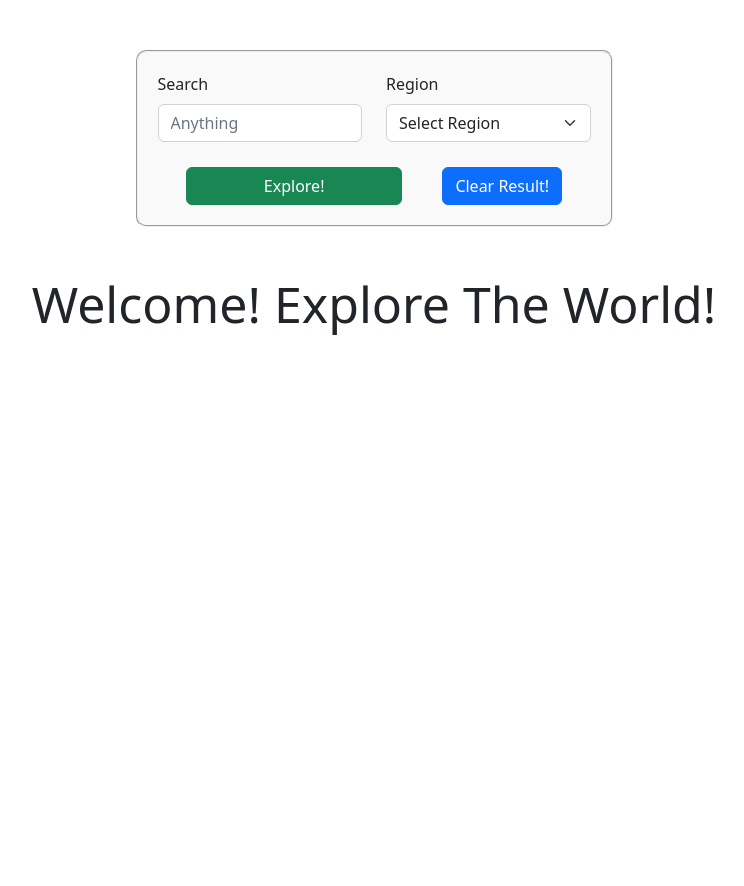
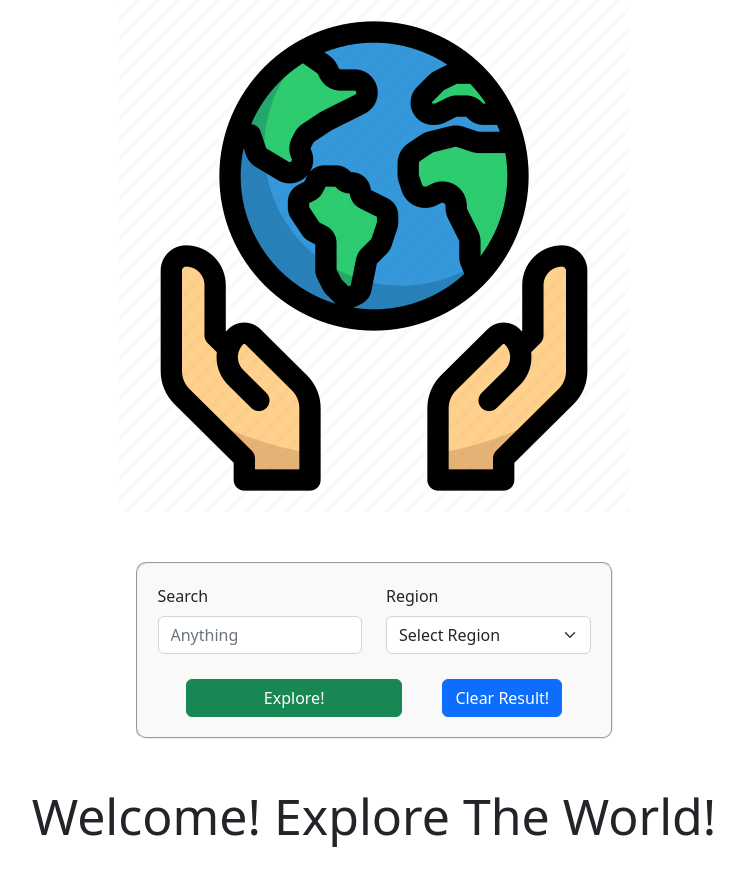
Before and after one commit to BasharAlzrigat/city-explorer, a React (Create React App) app: page / in a window 1280 px wide. Shown: the top 886 px of the page, without its empty margins (266-1010 px from the left). Before the commit the page ends 800 px from the top, so only its background shows below. Built offline with nearby package versions, Linux system fonts and the light colour scheme.

Commit message:
added logo

```diff
--- a/src/components/App.js
+++ b/src/components/App.js
@@ -2,11 +2,15 @@ import React, { Component } from 'react'
 import Main from './Main';
 import 'bootstrap/dist/css/bootstrap.min.css'
 import '../theme/App.css';
+import Header from './Header';
 
 export default class App extends Component {
   render() {
     return (
+      <>
+      <Header />
       <Main />
+      </>
     )
   }
 }
--- a/src/components/Header.js
+++ b/src/components/Header.js
@@ -1,10 +1,13 @@
 import React, { Component } from 'react'
 import '../theme/Header.css'
+import Logo from '../assets/logo.png'
 
 export default class Header extends Component {
   render() {
     return (
-      <div>Header</div>
+      <div id="headerContainer">
+        <img alt='' src={Logo}/>
+        </div>
     )
   }
 }
--- a/src/theme/Header.css
+++ b/src/theme/Header.css
@@ -0,0 +1,4 @@
+#headerContainer {
+    display: flex;
+    justify-content: center;
+}
```
Also changed, not shown: src/assets/logo.png (added).
